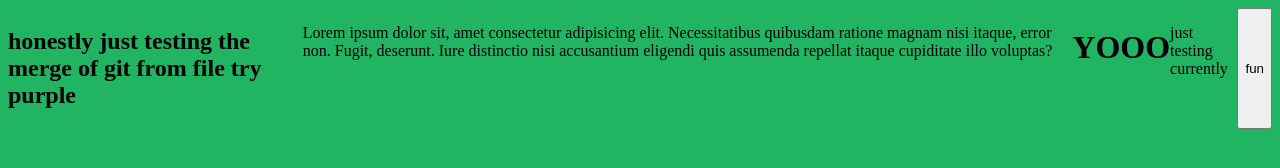
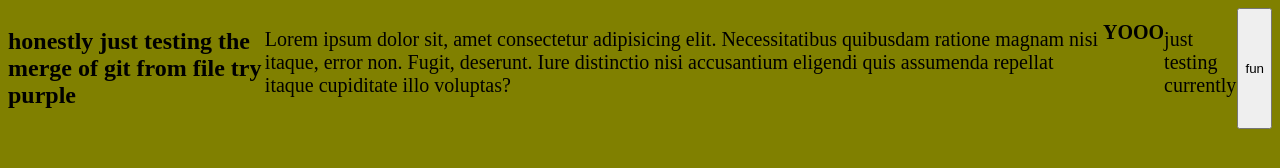
Before and after one commit to notAnotherAverageJoe/practice-push, a plain HTML site: page index.html in a window 1280 px wide. Drawn offline with Linux system fonts and the light colour scheme.

Commit message:
changed size of p

```diff
--- a/app.css
+++ b/app.css
@@ -1,4 +1,10 @@
 body {
     display: flex;
-    background-color: rgb(33, 180, 99);
+    background-color: olive;
 }
+ h1 {
+    font-size: 20px;
+ }
+ p {
+    font-size: 20px;
+ }
```
